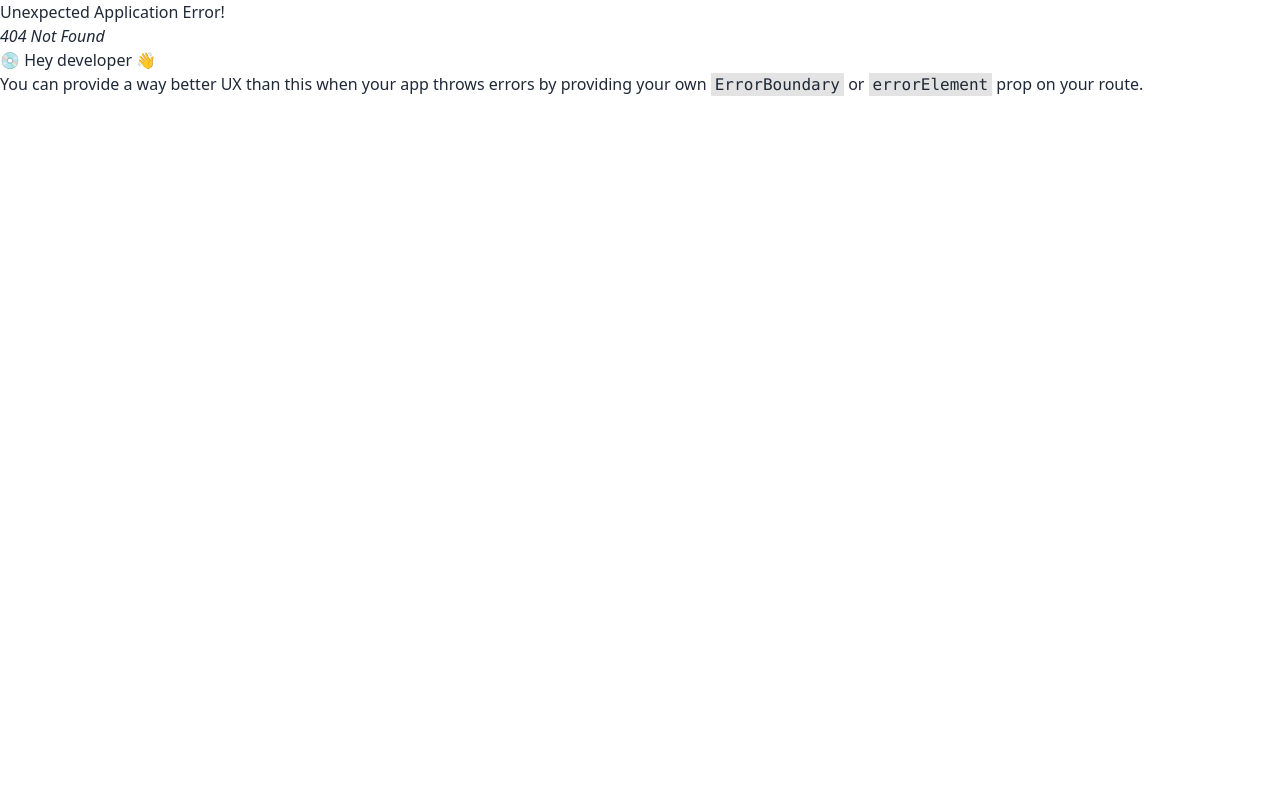
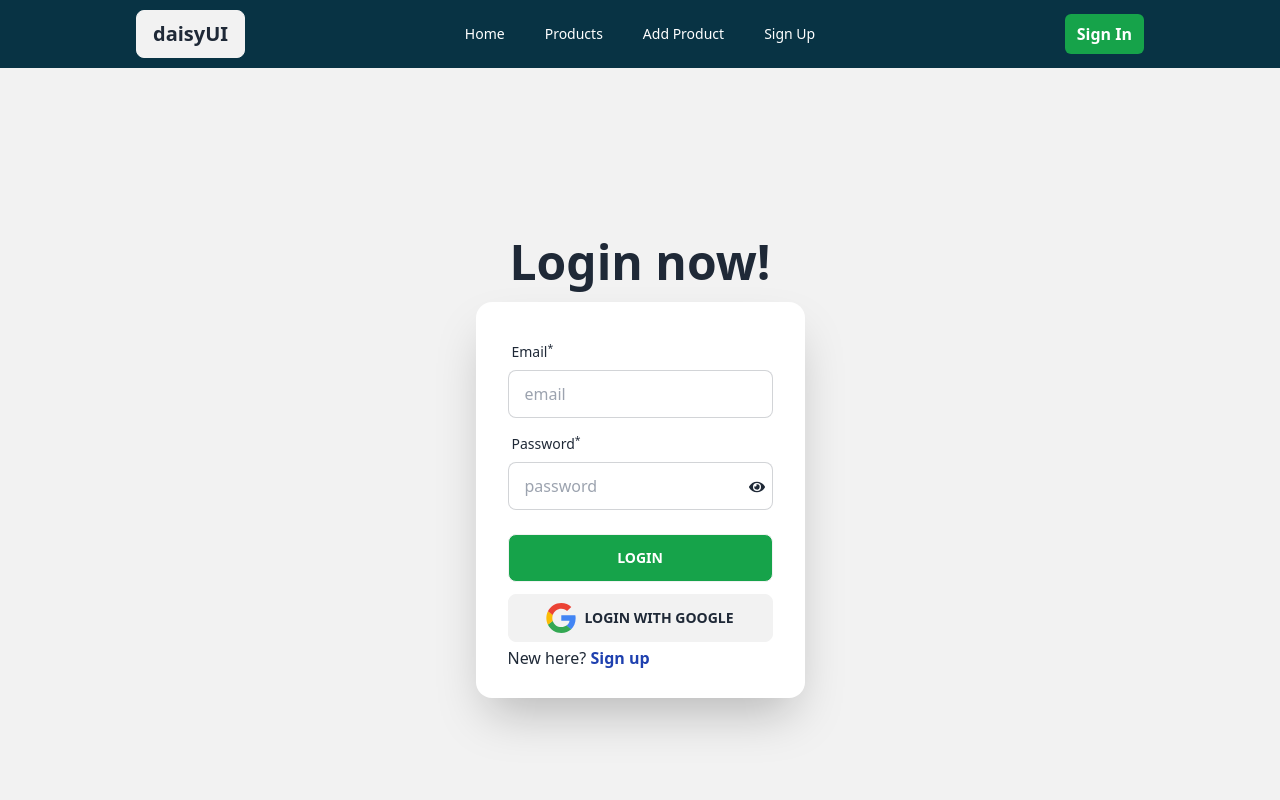
Before and after one commit to atikrahad/ar-shop-clientside, a React (Vite) app: page /login in a window 1280 px wide. Before the commit this address had no page. Shown: the top 800 px of the page. Built offline with nearby package versions, Linux system fonts and the light colour scheme.

Commit message:
adding login page

```diff
--- a/package.json
+++ b/package.json
@@ -13,8 +13,10 @@
     "firebase": "^10.5.0",
     "localforage": "^1.10.0",
     "match-sorter": "^6.3.1",
+    "prop-types": "^15.8.1",
     "react": "^18.2.0",
     "react-dom": "^18.2.0",
+    "react-icons": "^4.11.0",
     "react-router-dom": "^6.17.0",
     "sort-by": "^1.2.0"
   },
--- a/src/Components/Brand.jsx
+++ b/src/Components/Brand.jsx
@@ -1,3 +1,4 @@
+import PropTypes from 'prop-types'
 const Brand = ({ data }) => {
 
     const {img, brand} = data;
@@ -21,5 +22,7 @@
     </div>
   );
 };
-
+Brand.propTypes ={
+    data: PropTypes.object.isRequired
+}
 export default Brand;
--- a/src/Components/Showproducts.jsx
+++ b/src/Components/Showproducts.jsx
@@ -1,3 +1,4 @@
+import PropTypes from 'prop-types';
 const Showproducts = ({ item }) => {
   const {img,price,rating, title} = item;
   return (
@@ -22,5 +23,7 @@
     </div>
   );
 };
-
+Showproducts.propTypes ={
+    item: PropTypes.object.isRequired
+}
 export default Showproducts;
--- /dev/null
+++ b/src/Pages/Login.jsx
@@ -0,0 +1,131 @@
+import { GoogleAuthProvider } from "firebase/auth";
+import { useContext, useState } from "react";
+import { FaEye, FaEyeSlash } from "react-icons/fa";
+import { Link } from "react-router-dom";
+import { auth } from "../Firebase/firebase";
+import { Authinfo } from "../SharedComponents/Authprovider";
+
+const Login = () => {
+  const [open, setOpen] = useState("!open");
+  const {user, googleSignin, singinWithpas} = useContext(Authinfo)
+
+  const handleIcon = (open) => {
+    setOpen(open);
+  };
+
+  const googleProvider = new GoogleAuthProvider()
+
+  const handleGooglesignin = ()=> {
+    googleSignin(googleProvider)
+        .then(user => {
+            console.log(user);
+        })
+        .catch(error => {
+            console.log(error);
+        })
+
+
+  }
+
+    const handleLogin = e => {
+        e.preventDefault()
+        const form = e.target;
+        const email = form.email.value;
+        const password = form.password.value;
+        singinWithpas(email, password)
+        .then(user => {
+            console.log(user);
+        })
+        .catch(error => {
+            console.log(error);
+        })
+    }
+
+  return (
+    <div>
+      <div className="hero min-h-screen bg-base-200">
+        <div className="hero-content flex-col">
+          <div className="text-center lg:text-left">
+            <h1 className="text-5xl font-bold">Login now!</h1>
+          </div>
+          <div className="card flex-shrink-0 w-full max-w-sm shadow-2xl bg-base-100">
+            <form onSubmit={handleLogin} className="card-body">
+              <div className="form-control">
+                <label className="label">
+                  <span className="label-text">
+                    Email<sup>*</sup>
+                  </span>
+                </label>
+                <input
+                  type="email"
+                  placeholder="email"
+                  className="input input-bordered"
+                  required
+                  name="email"
+                />
+              </div>
+              <div className="form-control relative">
+                <label className="label">
+                  <span className="label-text">
+                    Password<sup>*</sup>
+                  </span>
+                </label>
+                <input
+                  type={open ? "password" : "text"}
+                  placeholder="password"
+                  className="input input-bordered"
+                  required
+                  name="password"
+                />
+                <div
+                  className="absolute right-2 top-[63%]"
+                  onClick={() => handleIcon(!open)}
+                >
+                  {open ? <FaEye></FaEye> : <FaEyeSlash></FaEyeSlash>}
+                </div>
+              </div>
+              <div className="form-control mt-6">
+                <button className="btn text-white -my-2 px-3 bg-green-600 hover:bg-sky-600">
+                  Login
+                </button>
+              </div>
+            </form>
+              <div className="form-control mx-8 mb-10">
+                <button onClick={handleGooglesignin} className="btn  -my-3 px-3 hover:text-white hover:bg-sky-600">
+                  <svg
+                    xmlns="http://www.w3.org/2000/svg"
+                    width="30"
+                    height="30"
+                    preserveAspectRatio="xMidYMid"
+                    viewBox="0 0 256 262"
+                    id="google"
+                  >
+                    <path
+                      fill="#4285F4"
+                      d="M255.878 133.451c0-10.734-.871-18.567-2.756-26.69H130.55v48.448h71.947c-1.45 12.04-9.283 30.172-26.69 42.356l-.244 1.622 38.755 30.023 2.685.268c24.659-22.774 38.875-56.282 38.875-96.027"
+                    ></path>
+                    <path
+                      fill="#34A853"
+                      d="M130.55 261.1c35.248 0 64.839-11.605 86.453-31.622l-41.196-31.913c-11.024 7.688-25.82 13.055-45.257 13.055-34.523 0-63.824-22.773-74.269-54.25l-1.531.13-40.298 31.187-.527 1.465C35.393 231.798 79.49 261.1 130.55 261.1"
+                    ></path>
+                    <path
+                      fill="#FBBC05"
+                      d="M56.281 156.37c-2.756-8.123-4.351-16.827-4.351-25.82 0-8.994 1.595-17.697 4.206-25.82l-.073-1.73L15.26 71.312l-1.335.635C5.077 89.644 0 109.517 0 130.55s5.077 40.905 13.925 58.602l42.356-32.782"
+                    ></path>
+                    <path
+                      fill="#EB4335"
+                      d="M130.55 50.479c24.514 0 41.05 10.589 50.479 19.438l36.844-35.974C195.245 12.91 165.798 0 130.55 0 79.49 0 35.393 29.301 13.925 71.947l42.211 32.783c10.59-31.477 39.891-54.251 74.414-54.251"
+                    ></path>
+                  </svg>Login with google
+                </button>
+                <p className="pt-4 -mb-3">New here? <Link className="text-blue-800 font-bold" to="/signup">Sign up</Link></p>
+              </div>
+
+          </div>
+        </div>
+      </div>
+    </div>
+  );
+};
+
+export default Login;
--- a/src/Pages/Signup.jsx
+++ b/src/Pages/Signup.jsx
@@ -1,8 +1,12 @@
-import { useContext } from "react";
+import { useContext, useState } from "react";
 import { Authinfo } from "../SharedComponents/Authprovider";
+import { Link } from "react-router-dom";
+import { FaEye, FaEyeSlash } from "react-icons/fa";
 
 const Signup = () => {
-  const { createUser, setUser, user } = useContext(Authinfo);
+  const { createUser, user } = useContext(Authinfo);
+
+  const [open, setOpen] = useState('!open')
 
   console.log(user);
   const handleSignup = (e) => {
@@ -16,7 +20,6 @@
 
         const user = userCredential.user;
         console.log(user);
-        setUser(userCredential)
 
       })
       .catch((error) => {
@@ -27,6 +30,10 @@
       });
 
   };
+
+  const handleIcon = open => {
+    setOpen(open)
+  }
 
   return (
     <div className="w-[95%] md:w-[80%] mx-auto">
@@ -39,7 +46,7 @@
             <form onSubmit={handleSignup} className="card-body">
               <div className="form-control">
                 <label className="label">
-                  <span className="label-text">Name</span>
+                  <span className="label-text">Name<sup>*</sup></span>
                 </label>
                 <input
                   type="text"
@@ -51,7 +58,7 @@
               </div>
               <div className="form-control">
                 <label className="label">
-                  <span className="label-text">Email</span>
+                  <span className="label-text">Email<sup>*</sup></span>
                 </label>
                 <input
                   type="email"
@@ -61,21 +68,27 @@
                   required
                 />
               </div>
-              <div className="form-control">
+              <div className="form-control relative">
                 <label className="label">
-                  <span className="label-text">Password</span>
+                  <span className="label-text">Password<sup>*</sup></span>
                 </label>
                 <input
-                  type="password"
+                  type={open? 'password': 'text'}
                   placeholder="password"
                   name="password"
                   className="input input-bordered"
                   required
                 />
+                <div className="absolute right-2 top-[63%]" onClick={()=>handleIcon(!open)}>
+                    {
+                        open? <FaEye></FaEye> : <FaEyeSlash></FaEyeSlash>
+                    }
+                </div>
               </div>
               <div className="form-control mt-6">
-                <button className="btn btn-primary">Login</button>
+                <button className="btn text-white py-2 px-3 bg-green-600 hover:bg-sky-600">Sign up</button>
               </div>
+              <p>Already have accound <Link className="text-blue-800 font-bold" to="/login">login</Link></p>
             </form>
           </div>
         </div>
--- a/src/SharedComponents/Authprovider.jsx
+++ b/src/SharedComponents/Authprovider.jsx
@@ -1,6 +1,6 @@
-
+import PropTypes from "prop-types"
 import { createContext, useState } from "react";
-import { createUserWithEmailAndPassword } from "firebase/auth";
+import { createUserWithEmailAndPassword, signInWithEmailAndPassword, signInWithPopup } from "firebase/auth";
 import { auth } from "../Firebase/firebase";
 
 export  const Authinfo = createContext(null)
@@ -9,7 +9,15 @@
     const [user, setUser] = useState(null)
 
     const createUser = (email, password) => {
-        createUserWithEmailAndPassword(auth, email, password);
+       return createUserWithEmailAndPassword(auth, email, password);
+
+    }
+    const singinWithpas = (email, password) => {
+       return signInWithEmailAndPassword(auth, email, password);
+
+    }
+    const googleSignin = provider => {
+       return signInWithPopup(auth, provider);
 
     }
 
@@ -17,6 +25,8 @@
         user,
         createUser,
         setUser,
+        googleSignin,
+        singinWithpas,
     }
     return (
         <Authinfo.Provider value={Info}>
@@ -26,5 +36,7 @@
         </Authinfo.Provider>
     );
 };
-
+Authprovider.propTypes = {
+    children: PropTypes.node
+}
 export default Authprovider;
--- a/src/SharedComponents/Navber.jsx
+++ b/src/SharedComponents/Navber.jsx
@@ -50,7 +50,7 @@
           </ul>
         </div>
         <div className="navbar-end ">
-          <Link><button className="font-bold rounded-md text-white py-2 px-3 bg-green-600 hover:bg-sky-600">Sign In</button></Link>
+          <Link to="/login"><button className="font-bold rounded-md text-white py-2 px-3 bg-green-600 hover:bg-sky-600">Sign In</button></Link>
         </div>
       </div>
     </div>
--- a/src/main.jsx
+++ b/src/main.jsx
@@ -12,6 +12,7 @@
 import Authprovider from './SharedComponents/Authprovider';
 import Addproducts from './Pages/Addproducts';
 import Products from './Pages/Products';
+import Login from './Pages/Login';
 
 const router = createBrowserRouter([
   {
@@ -34,6 +35,10 @@
       {
         path: "/addproducts",
         element: <Addproducts></Addproducts>
+      },
+      {
+        path: "/login",
+        element: <Login></Login>
       }
     ]
   },
```
Also changed, not shown: 1 other file (tests, documents, lock files or other folders).
